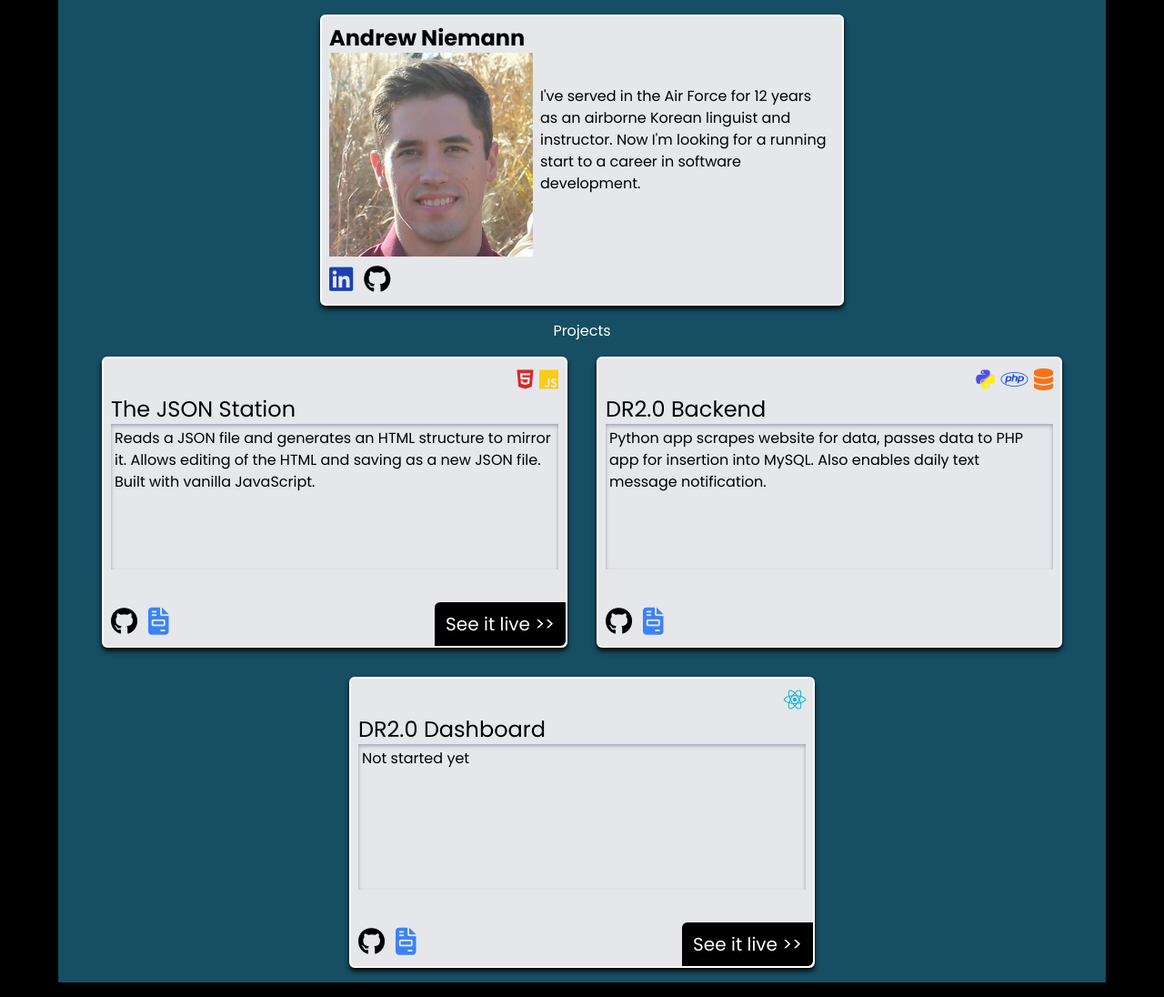
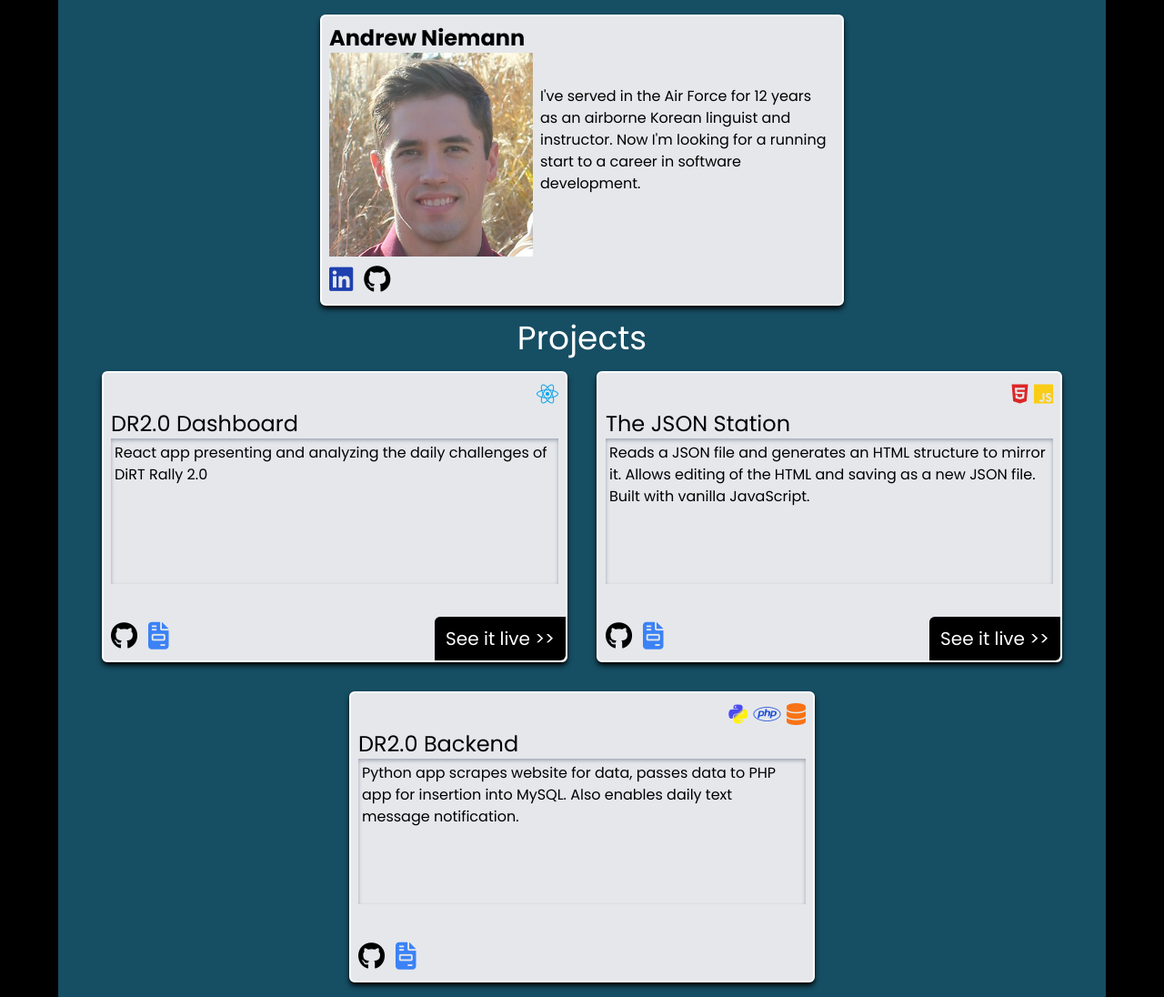
Before and after one commit to andrewniemann14/home-page, a website: page public/index.html in a window 1280 px wide. Shown: the whole page at 91% size. Drawn offline with Linux system fonts and the light colour scheme.

Commit message:
added dr2 card

```diff
--- a/public/index.html
+++ b/public/index.html
@@ -16,7 +16,7 @@
 
   <!-- Navbar -->
 
-
+  <!-- TODO: redo the whole page, lose the cards. condense 3 parts of dr2 project to one section -->
   <!-- Cards Container -->
   <!-- this is on the left side and has all of my projects and work -->
   <!-- a separate div will go on the right with my timeline -->
@@ -62,10 +62,49 @@
 
   </div>
 
-  <h1 class="text-white">Projects</h1>
+  <h1 class="text-white text-4xl">Projects</h1>
   <!-- Project Cards Container -->
   <div class="flex flex-wrap justify-center">
 
+
+  <!-- Project Card: DR2 -->
+  <div class="relative bg-gray-200 rounded-md
+    h-96 sm:h-80
+    w-11/12 max-w-sm sm:max-w-lg
+    m-4 p-2 shadow-md shadow-black border-white border-2">
+
+    <!-- Technologies -->
+    <div class="text-right text-2xl">
+      <i class="fab fa-react text-sky-500"></i>
+    </div>
+
+    <!-- Title -->
+    <div class="">
+      <h1 class="text-2xl">DR2.0 Dashboard</h1>
+    </div>
+
+    <!-- Description -->
+    <div class="block h-56 sm:h-40 mb-2 shadow-inner shadow-gray-400 overflow-hidden p-1">
+      <p class="">
+        React app presenting and analyzing the daily challenges of DiRT Rally 2.0
+      </p>
+    </div>
+
+    <!-- Links -->
+    <div class="absolute bottom-0 left-0 w-full">
+      <div class="text-3xl float-left p-1 h-12">
+        <a target="_blank" href="https://github.com/andrewniemann14/dr2-frontend">
+          <i class="fab fa-github ml-1"></i></a>
+        <a href="projects/dr2-frontend.html">
+          <i class="fas fa-file-invoice text-blue-500 ml-1"></i></a>
+      </div>
+
+      <div class="float-right rounded-md rounded-tr-none rounded-bl-none h-12 w-36 bg-black text-white">
+        <a class="p-1 block h-full w-full leading-10 text-xl text-center" href="https://dr2.niemann.app">See it live >></a>
+      </div>
+    </div>
+
+  </div>
 
   <!-- Project Card: JSON -->
   <div class="relative bg-gray-200 rounded-md
@@ -148,43 +187,6 @@
   </div>
 
 
-  <!-- Project Card: DR2 Dashboard -->
-  <div class="relative bg-gray-200 rounded-md
-    h-96 sm:h-80
-    w-11/12 max-w-sm sm:max-w-lg
-    m-4 p-2 shadow-md shadow-black border-white border-2">
-
-    <!-- Technologies -->
-    <div class="text-right text-2xl">
-      <i class="fab fa-react text-cyan-500"></i>
-    </div>
-
-    <!-- Title -->
-    <div class="">
-      <h1 class="text-2xl">DR2.0 Dashboard</h1>
-    </div>
-
-    <!-- Description -->
-    <div class="block h-56 sm:h-40 mb-2 shadow-inner shadow-gray-400 overflow-hidden p-1">
-      <p>
-        Not started yet
-      </p>
-    </div>
-
-    <!-- Links -->
-    <div class="absolute bottom-0 left-0 w-full">
-      <div class="text-3xl float-left p-1 h-12">
-        <a target="_blank" href="https://github.com/andrewniemann14/dr2-dashboard">
-          <i class="fab fa-github ml-1"></i></a>
-        <a href="projects/dr2-dashboard.html" target="_blank">
-          <i class="fas fa-file-invoice text-blue-500 ml-1"></i></a>
-      </div>
-
-      <div class="float-right rounded-md rounded-tr-none rounded-bl-none h-12 w-36 bg-black text-white">
-        <a class="p-1 block h-full w-full leading-10 text-xl text-center" href="https://dr2.niemann.app">See it live >></a>
-      </div>
-    </div>
-  </div>
 
 
 </div> <!-- end of projects container -->
```
Also changed, not shown: public/projects/dr2-frontend.html (added, +35 -0 lines), public/output.css.
